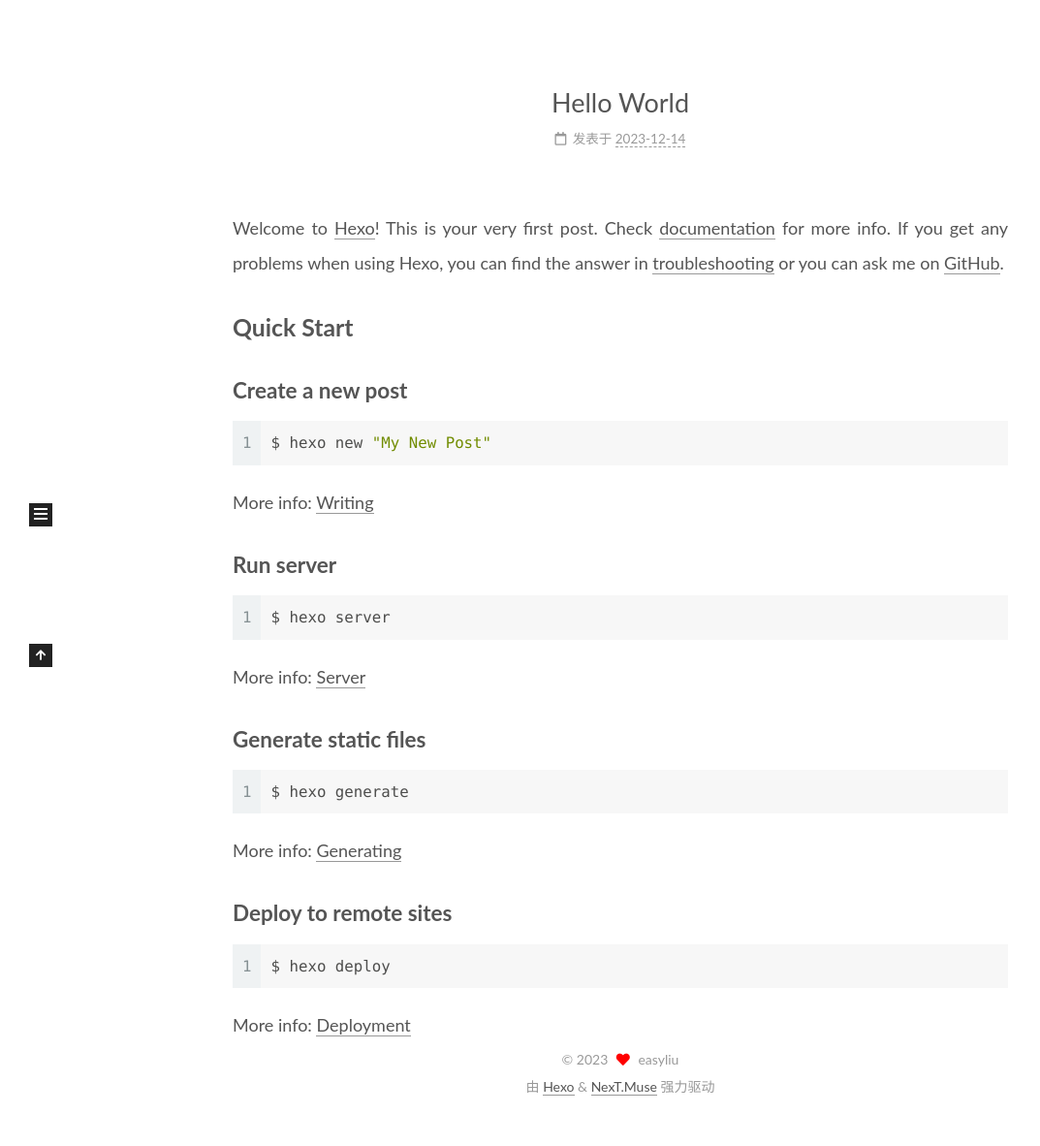
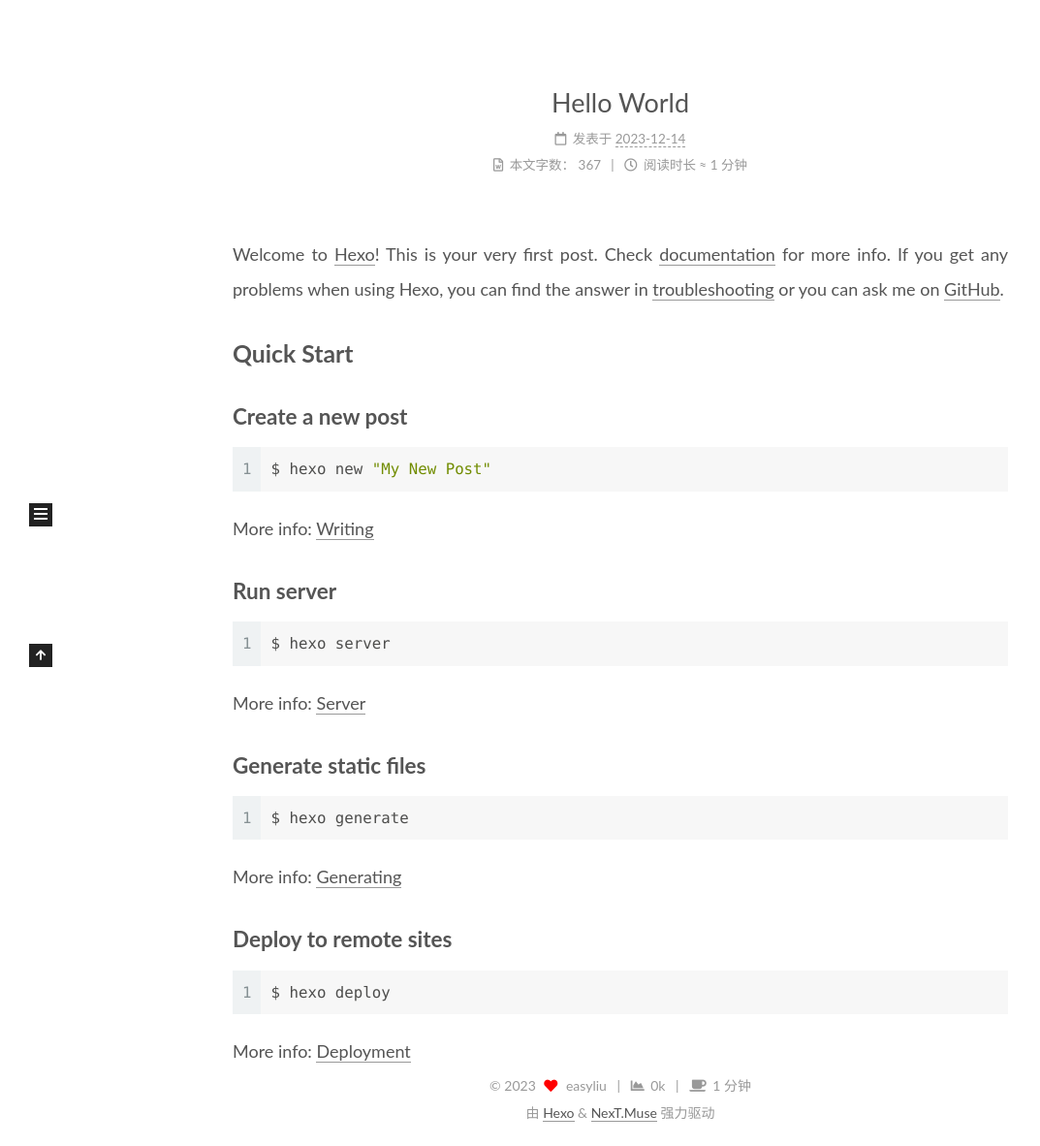
Before and after one commit to liushao6688/liushao6688.github.io, a PHP site: page / in a window 1280 px wide. Shown: the part 212-1394 px from the top of the page at 97% size, without its empty margins (0-1073 px from the left). Before the commit the page ends 1342 px from the top, so only its background shows below. Run offline with PHP 8.4, Linux system fonts and the light colour scheme.

Commit message:
Site updated: 2023-12-18 14:22:02

```diff
--- a/css/main.css
+++ b/css/main.css
@@ -1168,7 +1168,7 @@ pre .javascript .function {
 }
 .links-of-author a::before,
 .links-of-author span.exturl::before {
-  background: #ffd742;
+  background: #637f18;
   border-radius: 50%;
   content: ' ';
   display: inline-block;
--- a/index.html
+++ b/index.html
@@ -174,7 +174,21 @@
               <time title="创建时间：2023-12-14 17:53:20" itemprop="dateCreated datePublished" datetime="2023-12-14T17:53:20+08:00">2023-12-14</time>
             </span>
 
-
+          <br>
+            <span class="post-meta-item" title="本文字数">
+              <span class="post-meta-item-icon">
+                <i class="far fa-file-word"></i>
+              </span>
+                <span class="post-meta-item-text">本文字数：</span>
+              <span>367</span>
+            </span>
+            <span class="post-meta-item" title="阅读时长">
+              <span class="post-meta-item-icon">
+                <i class="far fa-clock"></i>
+              </span>
+                <span class="post-meta-item-text">阅读时长 &asymp;</span>
+              <span>1 分钟</span>
+            </span>
 
         </div>
       </header>
@@ -312,6 +326,16 @@
     <i class="fa fa-heart"></i>
   </span>
   <span class="author" itemprop="copyrightHolder">easyliu</span>
+    <span class="post-meta-divider">|</span>
+    <span class="post-meta-item-icon">
+      <i class="fa fa-chart-area"></i>
+    </span>
+    <span title="站点总字数">0k</span>
+    <span class="post-meta-divider">|</span>
+    <span class="post-meta-item-icon">
+      <i class="fa fa-coffee"></i>
+    </span>
+    <span title="站点阅读时长">1 分钟</span>
 </div>
   <div class="powered-by">由 <a href="https://hexo.io/" class="theme-link" rel="noopener" target="_blank">Hexo</a> & <a href="https://muse.theme-next.org/" class="theme-link" rel="noopener" target="_blank">NexT.Muse</a> 强力驱动
   </div>
```
Also changed, not shown: 2023/12/14/hello-world/index.html (+25 -1 lines), about/index.html (+10 -0 lines), archives/2023/12/index.html (+10 -0 lines), archives/2023/index.html (+10 -0 lines), archives/index.html (+10 -0 lines), categories/index.html (+10 -0 lines), resources/index.html (+10 -0 lines), tags/index.html (+10 -0 lines).
